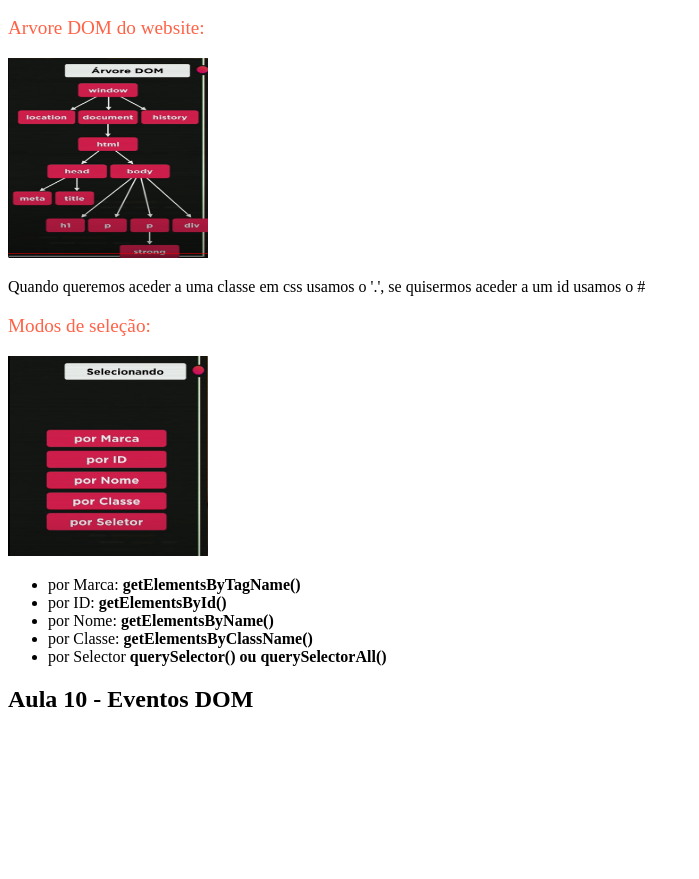
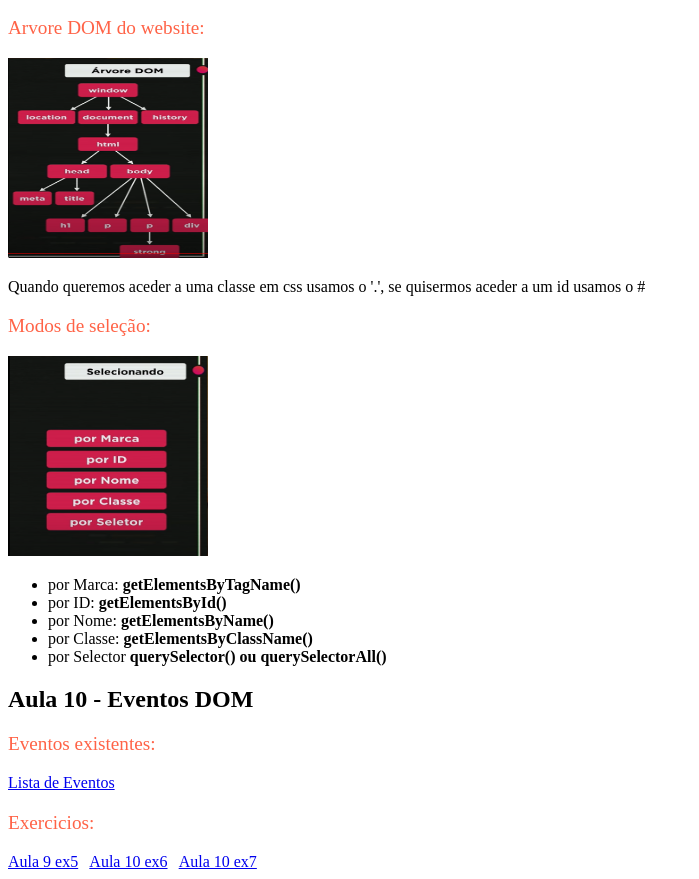
Before and after one commit to m43stro97/CursoEmVideoJavaScript, a plain HTML site: page moduloC/moduloC.html in a window 1280 px wide. Shown: the part 110-989 px from the top of the page, without its empty margins (0-699 px from the left). Before the commit the page ends 843 px from the top, so only its background shows below. Drawn offline with Linux system fonts and the light colour scheme.

Commit message:
Inicio modulo D

```diff
--- a/moduloC/moduloC.html
+++ b/moduloC/moduloC.html
@@ -22,5 +22,13 @@
         <li>por Selector <strong>querySelector() ou querySelectorAll()</strong></li>
     </ul>
     <h2>Aula 10 - Eventos DOM</h2>
+    <p style="color: tomato; font-size: larger;">Eventos existentes:</p>
+    <a href="https://developer.mozilla.org/pt-PT/docs/Web/Eventos">Lista de Eventos</a>
+    <p style="color: tomato; font-size: larger;">Exercicios:</p>
+    <a href="./aula09/aula09_ex5.html">Aula 9 ex5</a>
+    &nbsp;
+    <a href="./aula10/aula10_ex6.html">Aula 10 ex6</a>
+    &nbsp;
+    <a href="./aula10/aula10_ex7.html">Aula 10 ex7</a>
 </body>
 </html>
```
Also changed, not shown: moduloD/moduloD.html (+2 -0 lines), moduloD/estruturaIf.png (added).
